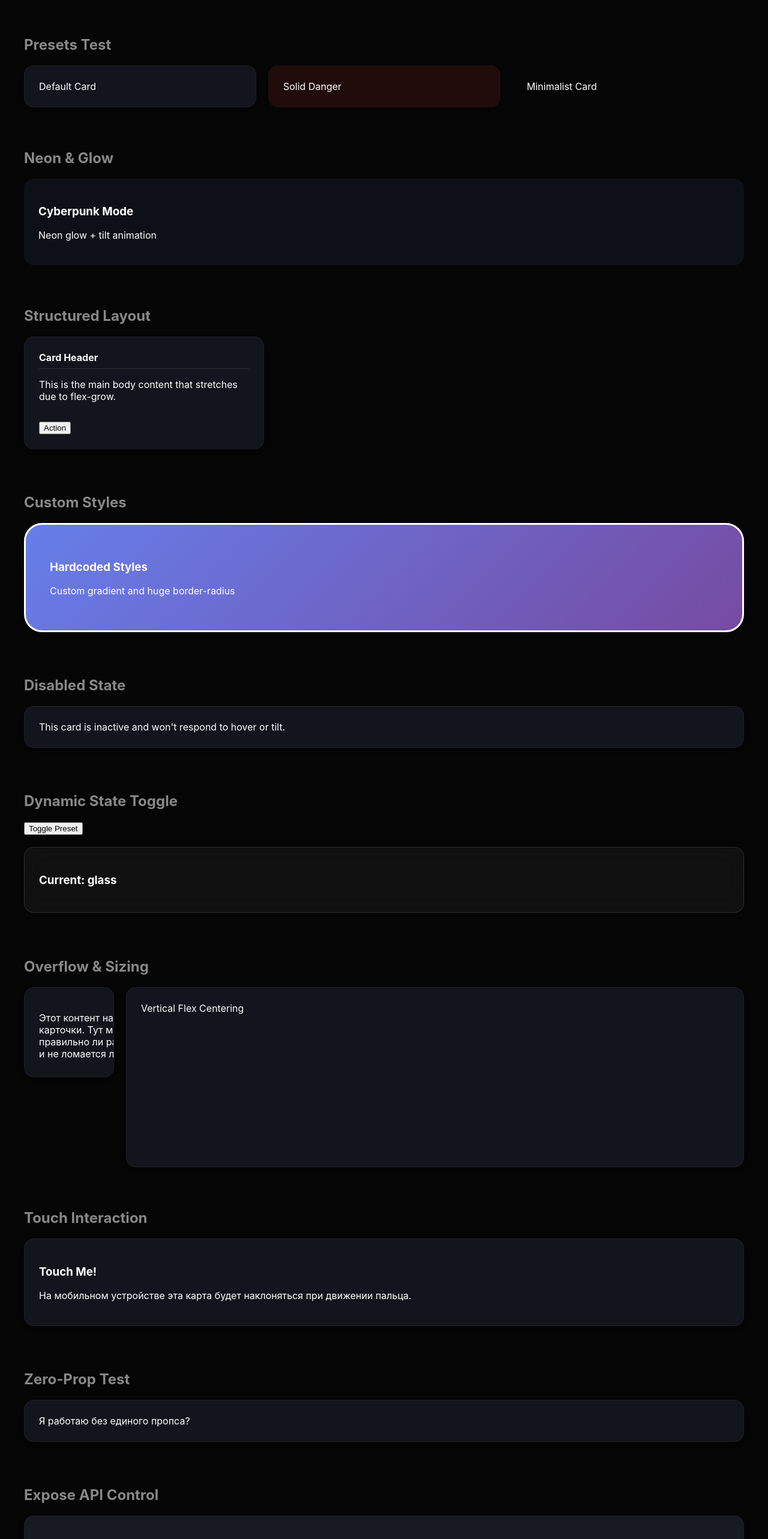
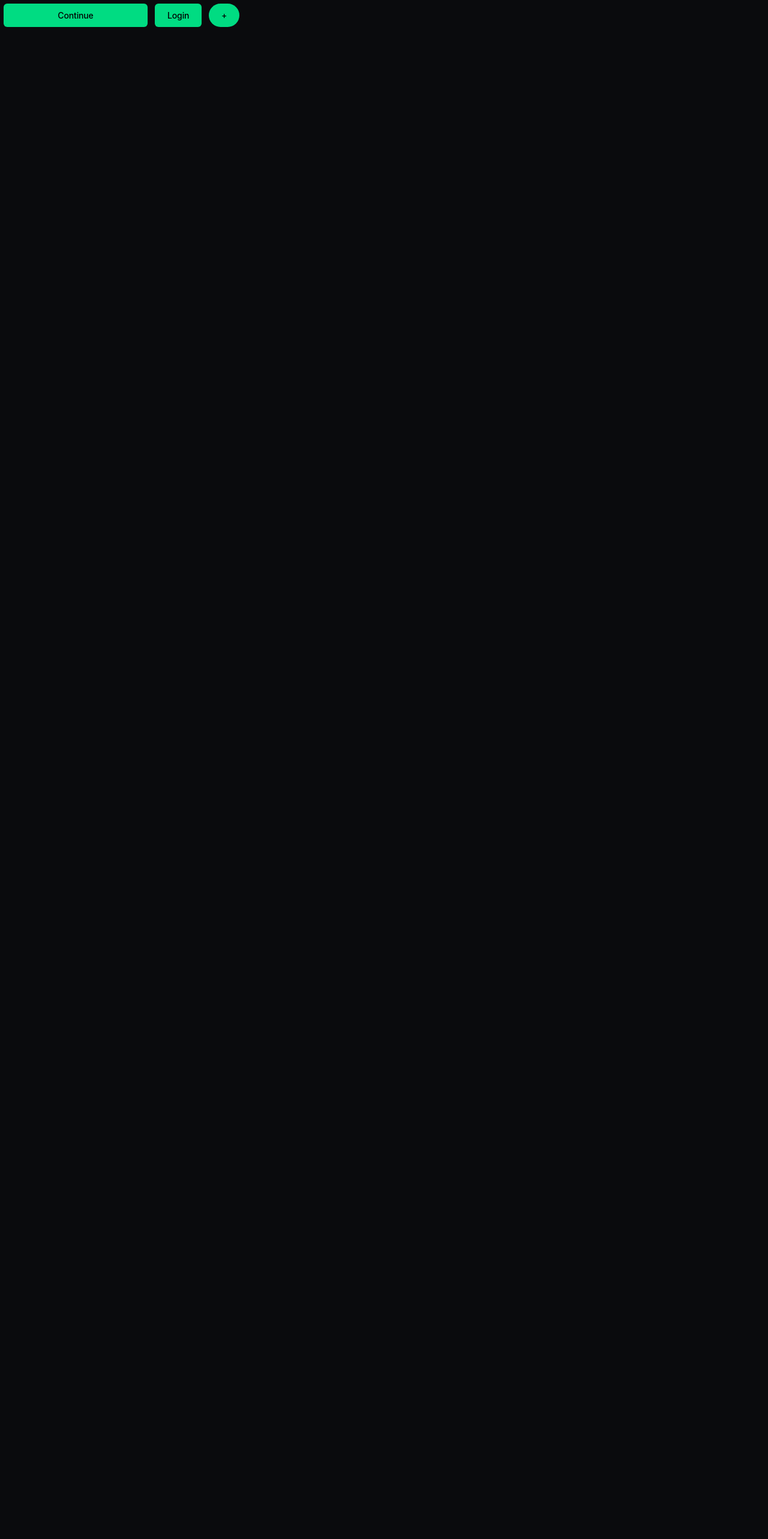
Before and after one commit to Weegoos/weegoos-framework, a Vue app in the folder apps/sandbox/: page / in a window 1280 px wide. Shown: the top 2566 px of the page at 60% size. After the commit the page ends 800 px from the top, so only its background shows below. Built offline with nearby package versions, Linux system fonts and the light colour scheme.

Commit message:
feat(button): support custom width and height

```diff
--- a/apps/sandbox/src/App.vue
+++ b/apps/sandbox/src/App.vue
@@ -1,132 +1,15 @@
 <template>
-  <div class="test-container">
-    <!-- 1. Базовые пресеты (System Tokens) -->
-    <section>
-      <h2>Presets Test</h2>
-      <div class="grid">
-        <WCard preset="default">Default Card</WCard>
-        <WCard preset="solid" color="danger">Solid Danger</WCard>
-        <WCard preset="minimal">Minimalist Card</WCard>
-      </div>
-    </section>
-
-    <!-- 2. Neon & Glow (Интерактив) -->
-    <section>
-      <h2>Neon & Glow</h2>
-      <div class="grid">
-        <WCard
-          preset="neon"
-          color="accent"
-          :glow="true"
-          glow-color="rgba(0, 255, 255, 0.4)"
-        >
-          <h3>Cyberpunk Mode</h3>
-          <p>Neon glow + tilt animation</p>
-        </WCard>
-      </div>
-    </section>
-
-    <!-- 3. Структурированный контент (Header/Footer) -->
-    <section>
-      <h2>Structured Layout</h2>
-      <WCard width="400px" elevation="lg">
-        <template #header>
-          <div style="font-weight: bold; border-bottom: 1px solid rgba(255,255,255,0.1); padding-bottom: 8px;">
-            Card Header
-          </div>
-        </template>
-
-        <p>This is the main body content that stretches due to flex-grow.</p>
-
-        <template #footer>
-          <button @click="console.log('Action!')">Action</button>
-        </template>
-      </WCard>
-    </section>
-
-    <!-- 4. Ручная кастомизация (Overriding Tokens) -->
-    <section>
-      <h2>Custom Styles</h2>
-      <WCard
-        background="linear-gradient(135deg, #667eea 0%, #764ba2 100%)"
-        border-radius="30px"
-        border-width="3px"
-        border-color="white"
-        padding="40px"
-        :tilt="false"
-      >
-        <h3 style="color: white;">Hardcoded Styles</h3>
-        <p style="color: white;">Custom gradient and huge border-radius</p>
-      </WCard>
-    </section>
-
-    <!-- 5. State Test (Disabled) -->
-    <section>
-      <h2>Disabled State</h2>
-      <WCard disabled>
-        This card is inactive and won't respond to hover or tilt.
-      </WCard>
-    </section>
-
-    <section>
-  <h2>Dynamic State Toggle</h2>
-  <button @click="currentPreset = currentPreset === 'glass' ? 'neon' : 'glass'">
-    Toggle Preset
-  </button>
-  <WCard :preset="currentPreset" :style="{ marginTop: '20px' }">
-    <h3>Current: {{ currentPreset }}</h3>
-  </WCard>
-</section>
-
-<section>
-  <h2>Overflow & Sizing</h2>
-  <div style="display: flex; gap: 20px;">
-    <!-- Жесткий размер + Overflow -->
-    <WCard width="150px" height="150px" overflow="auto">
-      <p style="width: 300px;">
-        Этот контент намного больше карточки.
-        Тут мы проверяем, правильно ли работает overflow: auto и не ломается ли верстка.
-      </p>
-    </WCard>
-
-    <!-- Очень длинная карта -->
-    <WCard height="300px" style="display: flex; align-items: center; justify-content: center;">
-      Vertical Flex Centering
-    </WCard>
-  </div>
-</section>
-
-<section>
-  <h2>Touch Interaction</h2>
-  <WCard
-    preset="default"
-    :tilt="true"
-    :tilt-on-touch="true"
-    :max-tilt="25"
-  >
-    <h3>Touch Me!</h3>
-    <p>На мобильном устройстве эта карта будет наклоняться при движении пальца.</p>
-  </WCard>
-</section>
-
-<section>
-  <h2>Zero-Prop Test</h2>
-  <WCard>
-    Я работаю без единого пропса?
-  </WCard>
-</section>
-
-<section>
-  <h2>Expose API Control</h2>
-  <WCard ref="apiCard" preset="elevated">
-    <h3>API Controlled</h3>
-    <div style="display:flex; gap: 10px; margin-top: 10px;">
-      <button @click="$refs.apiCard.tiltTo(30, 30)">Force Tilt</button>
-      <button @click="$refs.apiCard.reset()">Reset Tilt</button>
-    </div>
-  </WCard>
-</section>
-  </div>
+<div>
+  <WButton width="240px">
+    Continue
+</WButton>
+<WButton width="100%">
+    Login
+</WButton>
+<WButton width="48" height="48" magnetic>
+    +
+</WButton>
+</div>
 </template>
 
 <script setup>
--- a/packages/ui/src/WButton.vue
+++ b/packages/ui/src/WButton.vue
@@ -6,10 +6,13 @@ interface Props {
   variant?: 'primary' | 'secondary' | 'outline' | 'ghost';
   bgColor?: string;
   textColor?: string;
-  magnetic?: boolean;       // Включает магнитный эффект. По умолчанию: false
-  radius?: number;          // Радиус магнитной зоны в px
+  magnetic?: boolean;
+  radius?: number;
   force?: number;
   disabled?: boolean;
+
+  width?: string | number;
+  height?: string | number;
 }
 
 const props = withDefaults(defineProps<Props>(), {
@@ -18,6 +21,33 @@ const props = withDefaults(defineProps<Props>(), {
   radius: 80,
   force: 0.35,
   disabled: false
+});
+
+const sizeStyle = computed(() => {
+  const width =
+    props.width != null
+      ? typeof props.width === 'number'
+        ? `${props.width}px`
+        : props.width
+      : undefined;
+
+  const height =
+    props.height != null
+      ? typeof props.height === 'number'
+        ? `${props.height}px`
+        : props.height
+      : undefined;
+
+  const isCircle =
+    width &&
+    height &&
+    width === height;
+
+  return {
+    width,
+    height,
+    borderRadius: isCircle ? '9999px' : undefined
+  };
 });
 
 const emit = defineEmits<{
@@ -131,9 +161,10 @@ onUnmounted(() => {
       ref="buttonRef"
       :class="['w-button', `w-button--${variant}`, { 'w-button--disabled': disabled }]"
       :style="{
-        backgroundColor: bgColor,
-        color: textColor
-      }"
+      backgroundColor: bgColor,
+      color: textColor,
+      ...sizeStyle
+     }"
       @click="handleClick"
       @mouseleave="resetButton"
     >
@@ -168,6 +199,7 @@ onUnmounted(() => {
   will-change: transform;
   white-space: nowrap;
   transition: background-color 0.2s ease, border-color 0.2s ease, transform 0.2s ease, box-shadow 0.2s ease;
+   box-sizing: border-box;
 }
 
 .w-button:not(.w-button--disabled):hover {
```
